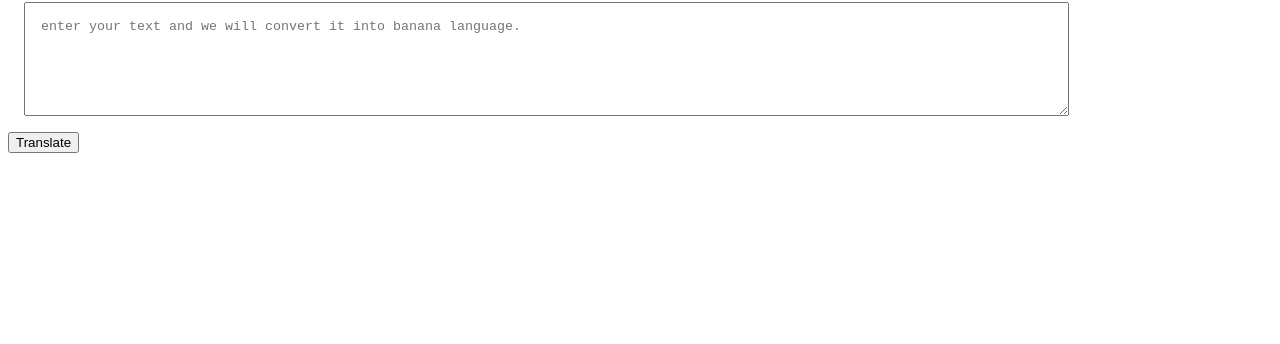
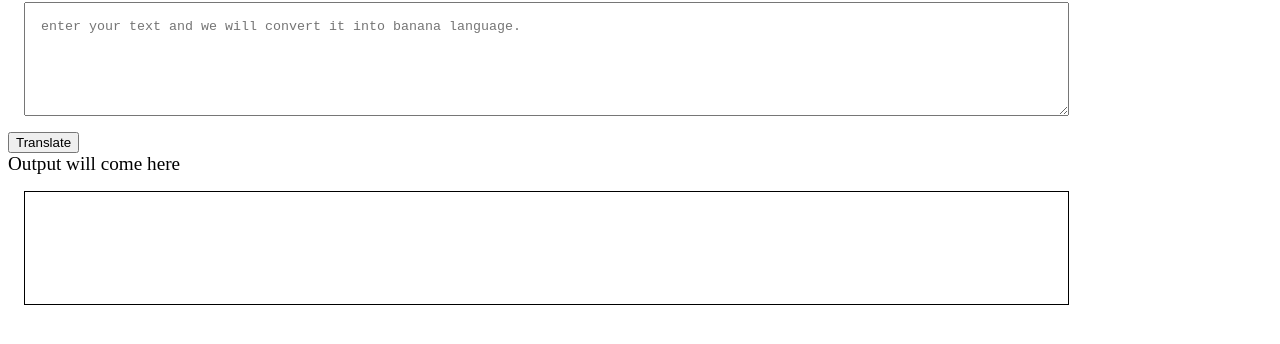
Before and after one commit to Himanshu19999/neoGcamp-banana-speak, a plain HTML site: page index.html in a window 1280 px wide. Shown: the part 78-422 px from the top of the page. Drawn offline with Linux system fonts and the light colour scheme.

Commit message:
add more features

```diff
--- a/app.js
+++ b/app.js
@@ -1,8 +1,8 @@
 var btnTranslate = document.querySelector("#btn-translate")
 var txtInput = document.querySelector("#txt-input")
-console.log(txtInput)
+var outputDiv = document.querySelector("#output")
+
 function clickHandler() {
-console.log("clicked!")
-console.log("input", txtInput.value)
+outputDiv.innerText = "ajsajsajssjs" + txtInput.value;
 }
 btnTranslate.addEventListener("click",clickHandler);
--- a/index.html
+++ b/index.html
@@ -14,6 +14,13 @@
             padding: 1rem;
 
         }
+        #output {
+            border: 1px solid black;
+            height: 10vh;
+            width: 80%;
+            margin: 1rem;
+            padding: 1rem;
+        }
     </style>
 
 </head>
@@ -22,6 +29,8 @@
 
     <textarea id="txt-input" placeholder="enter your text and we will convert it into banana language."></textarea>
         <button id="btn-translate">Translate</button>
+        <div style = "font-size : larger;">Output will come here</div>
+        <div id="output"></div>
     <script src="app.js" type="text/javascript"></script>
 </body>
 </html>
```
